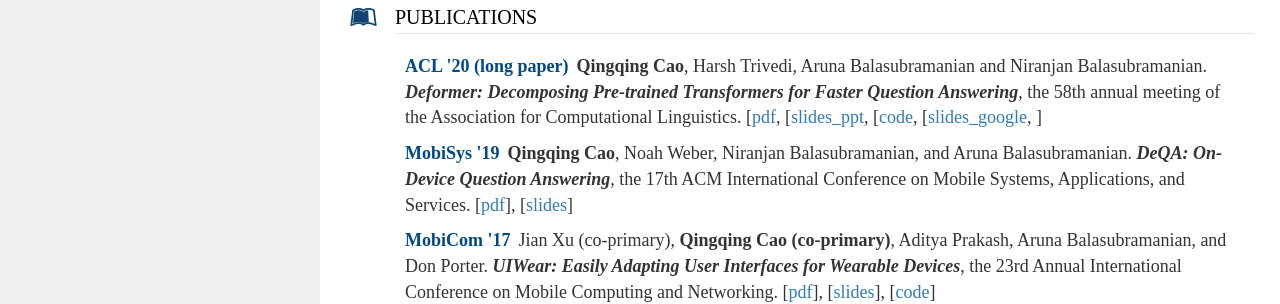
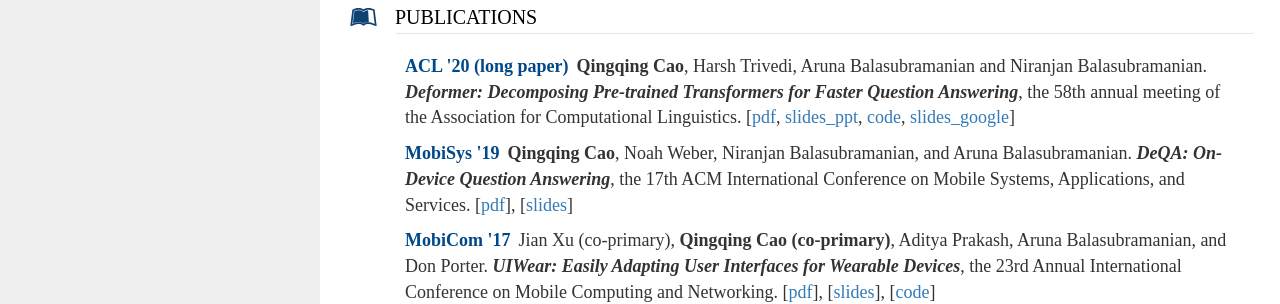
Before and after one commit to csarron/csarron.github.io, a Jekyll site: the page built from index.md, in a window 1280 px wide. Shown: the part 977-1281 px from the top of the page. Built offline with Jekyll 4.4.1, drawn with Linux system fonts in a browser that asks for light colours.

Commit message:
fix type

```diff
--- a/index.md
+++ b/index.md
@@ -97,7 +97,7 @@
           paper: "Deformer: Decomposing Pre-trained Transformers for Faster Question Answering"
           conference: the 58th annual meeting of the Association for Computational Linguistics.
           resource: >
-            [[pdf](/assets/deformer.pdf), [[slides_ppt](/assets/deformer_slides.pptx), [[code](https://github.com/StonyBrookNLP/deformer), [[slides_google](https://docs.google.com/presentation/d/1TTjr8jSBfR4vQr_DiaXfnCEhwVq_OWPS6HPpn1aColQ), ]
+            [[pdf](/assets/deformer.pdf), [slides_ppt](/assets/deformer_slides.pptx), [code](https://github.com/StonyBrookNLP/deformer), [slides_google](https://docs.google.com/presentation/d/1TTjr8jSBfR4vQr_DiaXfnCEhwVq_OWPS6HPpn1aColQ)]
         - id: deqa
           type: MobiSys '19
           author: <strong>Qingqing Cao</strong>, Noah Weber, Niranjan Balasubramanian, and Aruna Balasubramanian.
```
